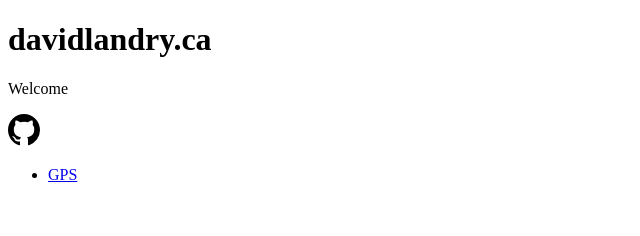
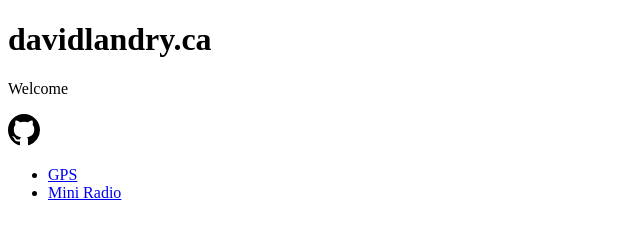
Before and after one commit to davland7/davland7.github.com, a plain HTML site: page index.html in a window 1280 px wide. Shown: the whole page, without its empty margins (0-640 px from the left). Drawn offline with Linux system fonts and the light colour scheme.

Commit message:
Update index.html

```diff
--- a/index.html
+++ b/index.html
@@ -22,5 +22,6 @@
 
         <ul>
             <li><a href="/gps">GPS</a></li>
+            <li><a href="https://chrome.google.com/webstore/detail/mini-radio/klcjochgjlcecbalpokmcldlfhngcnfh?utm_source=davidlandry.ca">Mini Radio</a></li>
     </body>
 </html>
```
